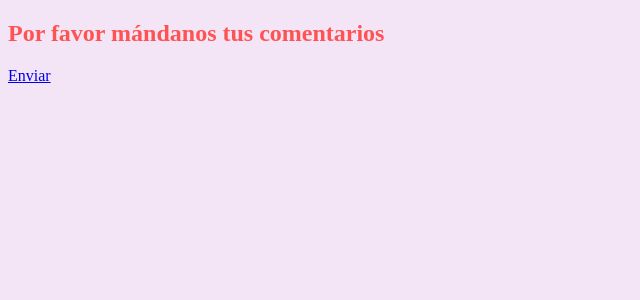
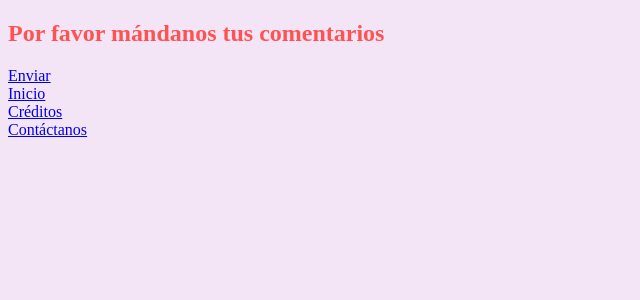
Before and after one commit to kpadillar/3pkpadilla, a PHP site: page /contacto.php in a window 1280 px wide. Shown: the top 300 px of the page, without its empty margins (0-640 px from the left). Run offline with PHP 8.4, Linux system fonts and the light colour scheme.

Commit message:
Update contacto.php

```diff
--- a/contacto.php
+++ b/contacto.php
@@ -14,7 +14,9 @@
 </body>
 
 <footer>
-
+    <a href="index.php">Inicio</a> </br />
+    <a href="creditos.php">Créditos</a> <br />
+  	<a href="contacto.php">Contáctanos</a> <br />
 </footer>
 
 </html>
```
